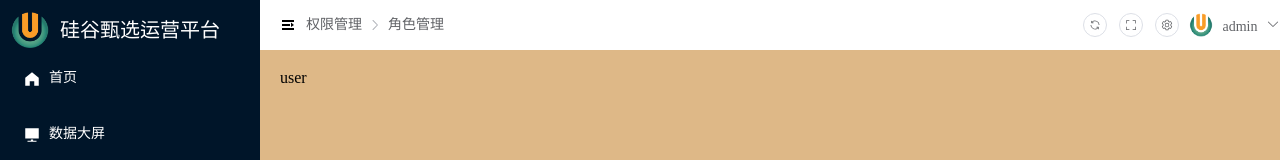
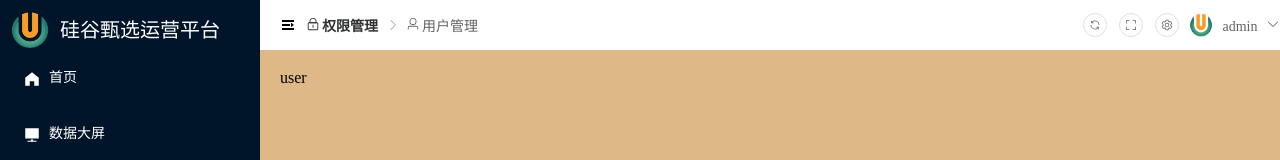
Before and after one commit to Ygspirit/backend-project, a Vue app: page /#/acl/user in a window 1280 px wide. Shown: the top 160 px of the page. Built offline with nearby package versions, Linux system fonts and the light colour scheme.

Commit message:
顶部面包屑动态展示

```diff
--- a/src/layout/tabbar/breadcrumb/index.vue
+++ b/src/layout/tabbar/breadcrumb/index.vue
@@ -1,20 +1,36 @@
 <template>
+  <!-- 左侧菜单栏是否折叠 -->
   <el-icon style="margin-right: 10px" @click="changeIcon">
     <component :is="layoutSettingStore.folded ? 'Fold' : 'Expand'"></component>
   </el-icon>
+  <!-- 面包屑 -->
   <el-breadcrumb separator-icon="ArrowRight">
-    <el-breadcrumb-item>权限管理</el-breadcrumb-item>
-    <el-breadcrumb-item>角色管理</el-breadcrumb-item>
+    <!-- 面包屑动态展示路由的名字与标题 -->
+    <el-breadcrumb-item v-for="(item, index) in $route.matched" :key="index" v-show="item.meta.title" :to="item.path">
+      <!-- 图标 -->
+      <el-icon>
+        <component :is="item.meta.icon"></component>
+      </el-icon>
+      <!-- 面包屑展示匹配路由的标题 -->
+      <span style="margin: 0 2px">{{ item.meta.title }}</span>
+    </el-breadcrumb-item>
   </el-breadcrumb>
 </template>
 
 <script setup lang="ts">
 defineOptions({ name: 'Breadcrumb' });
+// 获取layout配置相关的仓库
 import { useLayoutSettingStore } from '@/store/modules/setting';
 let layoutSettingStore = useLayoutSettingStore();
+// 获取路由对象
+import { useRoute } from 'vue-router';
+let $route = useRoute();
+
 const changeIcon = () => {
   layoutSettingStore.folded = !layoutSettingStore.folded;
 };
 </script>
 
-<style scoped></style>
+<style scoped lang="scss">
+
+</style>
--- a/src/router/routes.ts
+++ b/src/router/routes.ts
@@ -18,7 +18,6 @@ export const constantRoute: Array<RouteRecordRaw> = [
     name: 'layout',
     meta: {
       title: '',
-
       icon: '',
     },
     redirect: '/home',
```
